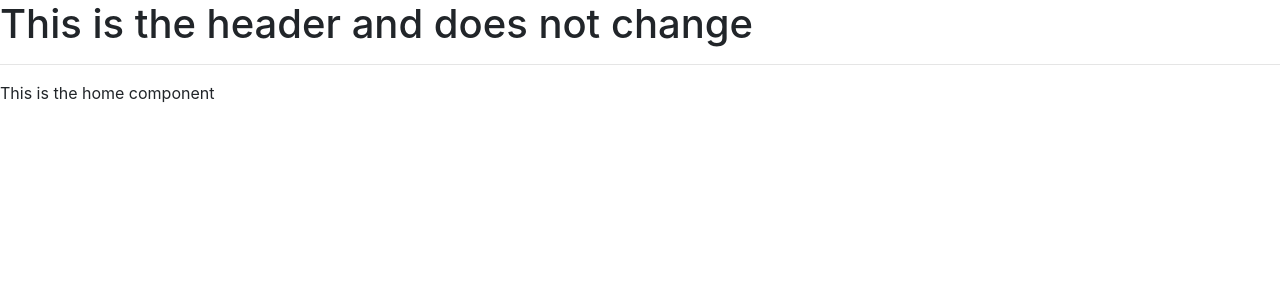
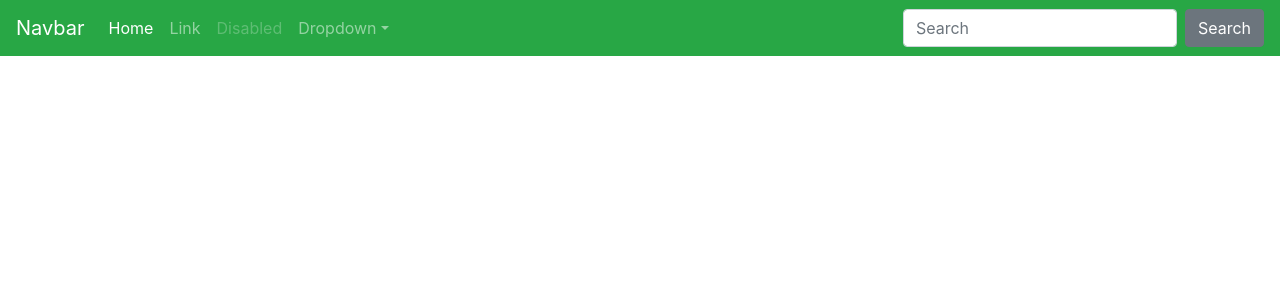
Before and after one commit to debenick17/TryingOutAngular, an Angular app: page / in a window 1280 px wide. Shown: the top 300 px of the page. Built offline with nearby package versions, Linux system fonts and the light colour scheme.

Commit message:
debenick17 | add bootstrap nav starter template

```diff
--- a/src/app/app.component.html
+++ b/src/app/app.component.html
@@ -1,5 +1,34 @@
-<h1>This is the header and does not change</h1>
+<nav class="navbar navbar-expand-md navbar-dark bg-success fixed-top">
+  <a class="navbar-brand" href="#">Navbar</a>
+  <button class="navbar-toggler" type="button" data-toggle="collapse" data-target="#navbarsExampleDefault" aria-controls="navbarsExampleDefault" aria-expanded="false" aria-label="Toggle navigation">
+    <span class="navbar-toggler-icon"></span>
+  </button>
 
-<hr>
+  <div class="collapse navbar-collapse" id="navbarsExampleDefault">
+    <ul class="navbar-nav mr-auto">
+      <li class="nav-item active">
+        <a class="nav-link" href="#">Home <span class="sr-only">(current)</span></a>
+      </li>
+      <li class="nav-item">
+        <a class="nav-link" href="#">Link</a>
+      </li>
+      <li class="nav-item">
+        <a class="nav-link disabled" href="#" tabindex="-1" aria-disabled="true">Disabled</a>
+      </li>
+      <li class="nav-item dropdown">
+        <a class="nav-link dropdown-toggle" href="#" id="dropdown01" data-toggle="dropdown" aria-haspopup="true" aria-expanded="false">Dropdown</a>
+        <div class="dropdown-menu" aria-labelledby="dropdown01">
+          <a class="dropdown-item" href="#">Action</a>
+          <a class="dropdown-item" href="#">Another action</a>
+          <a class="dropdown-item" href="#">Something else here</a>
+        </div>
+      </li>
+    </ul>
+    <form class="form-inline my-2 my-lg-0">
+      <input class="form-control mr-sm-2" type="text" placeholder="Search" aria-label="Search">
+      <button class="btn btn-secondary my-2 my-sm-0" type="submit">Search</button>
+    </form>
+  </div>
+</nav>
 
 <router-outlet></router-outlet>
```
